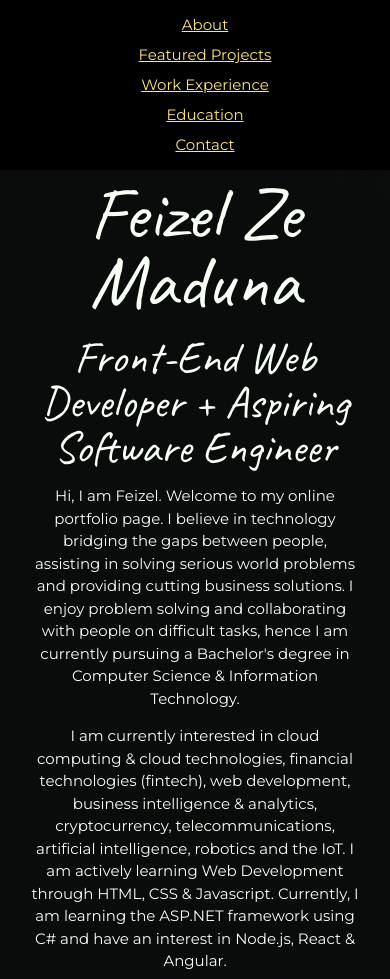
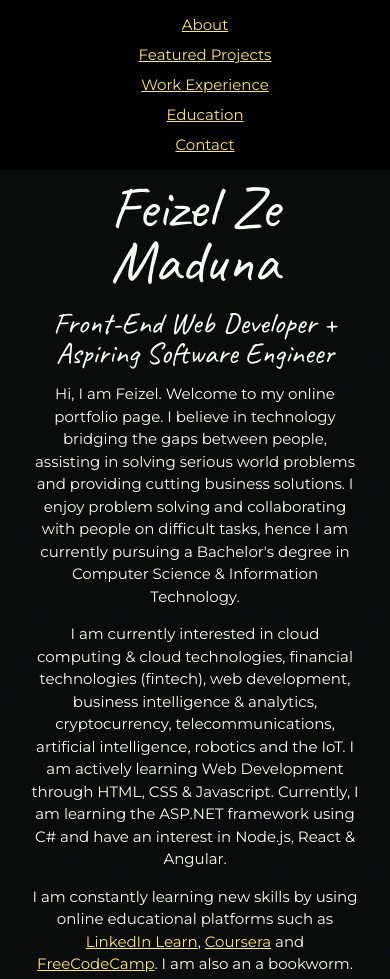
Before and after one commit to Feizel/PortFolio-Website, a plain HTML site: page index.html in a window 390 px wide. Shown: the top 979 px of the page. Drawn offline with Linux system fonts and the light colour scheme.

Commit message:
Update styles.css

```diff
--- a/styles.css
+++ b/styles.css
@@ -197,13 +197,17 @@ footer {
 		text-align: center;
 	}
 	h1 {
-		font-size: 75px;
+		font-size: 60px;
 		line-height: 0.9;
 		margin-top: 120px;
 		margin-bottom: 20px
 	}
 	h2 {
 		line-height: 1;
+		font-size: 30px
+	}
+	.education p {
+		width: 100%;
 	}
 	.contact-list {
 		padding: 5px;
```
